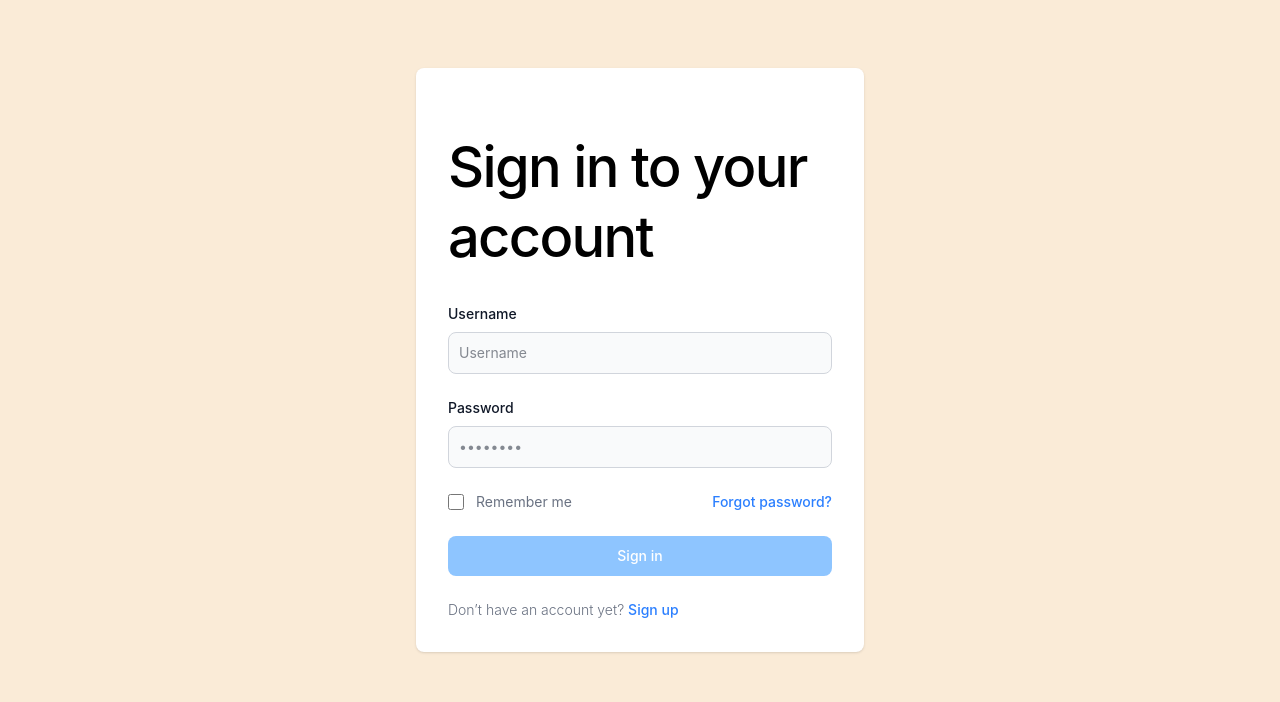
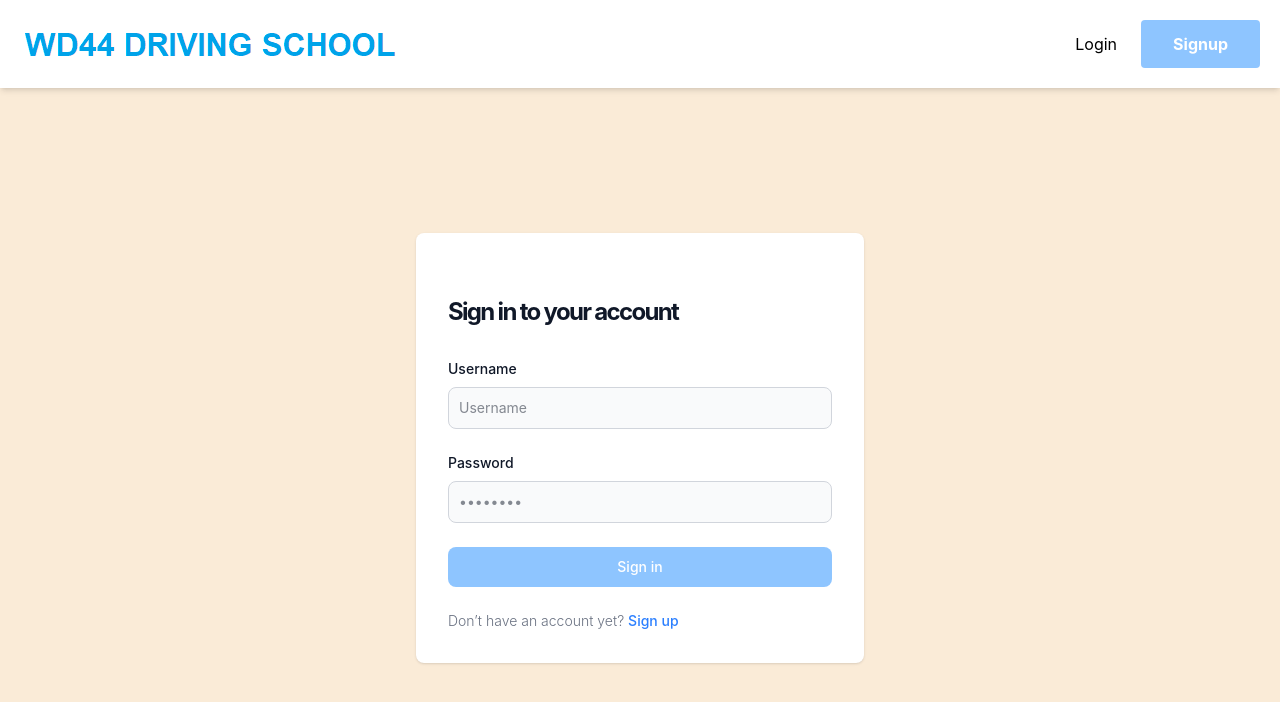
Before and after one commit to IT25103495/DrivingSchoolSystem, a React (Vite) app in the folder frontend/: page /login in a window 1280 px wide. Shown: the top 702 px of the page. Built offline with nearby package versions, Linux system fonts and the light colour scheme.

Commit message:
added navbar and home page

```diff
--- a/frontend/package.json
+++ b/frontend/package.json
@@ -17,6 +17,7 @@
     "react-datepicker": "^9.1.0",
     "react-dom": "^19.2.5",
     "react-hook-form": "^7.75.0",
+    "react-icons": "^5.6.0",
     "react-router-dom": "^7.15.0",
     "react-toastify": "^11.1.0",
     "tailwindcss": "^4.3.0",
--- /dev/null
+++ b/frontend/src/Components/Navbar/Navbar.tsx
@@ -0,0 +1,46 @@
+import React from "react";
+import logo from "./Mylogo.png";
+import { Link } from "react-router-dom";
+import { useAuth } from "../../Context/useAuth";
+
+interface Props {}
+
+const Navbar = (props: Props) => {
+  const {isLoggedIn, user, logout } = useAuth();
+
+  return (
+    <nav className="relative container mx-auto p-5 shadow-md w-full bg-white">
+      <div className="flex items-center justify-between">
+        <div className="flex items-center space-x-20">
+          <Link to="/home">
+            <img src={logo} alt="" />
+          </Link>
+        </div>
+        {isLoggedIn() ?  (
+          <div className="hidden lg:flex items-center space-x-6 text-back">
+          <div className="text-sky-500">Logged in as: {user?.username}</div>
+          <a
+            onClick={logout}
+            className="px-8 py-3 font-bold rounded text-white bg-blue-300 hover:opacity-70"
+          >
+            Logout
+          </a>
+        </div>
+        ) : (
+          <div className="hidden lg:flex items-center space-x-6 text-back">
+          <Link to="/login" className="hover:text-darkBlue">Login</Link>
+          <Link
+            to="/register"
+            className="px-8 py-3 font-bold rounded text-white bg-blue-300 hover:opacity-70"
+          >
+            Signup
+          </Link>
+        </div>
+        )}
+
+      </div>
+    </nav>
+  );
+};
+
+export default Navbar;
--- a/frontend/src/Pages/AdminPage.tsx
+++ b/frontend/src/Pages/AdminPage.tsx
@@ -7,12 +7,15 @@ import * as API from '../Services/APIService';
 import StudentList from '../Components/CardLists/StudentList';
 import LessonList from '../Components/CardLists/LessonList';
 import axios from "axios"
+import { useAuth } from "../Context/useAuth";
+import Navbar from '../Components/Navbar/Navbar'
 
 const TestPage = () => {
     const [studentValues, setStudentValues] = useState<StudentGet[]>([]);
     const [instructorValues, setInstructorValues] = useState<InstructorGet[]>([]);
     const [lessonValues, setLessonValues] = useState<LessonGet[]>([]);
-    const [Loading, setLoading] = useState<Boolean>();
+    const [Loading, setLoading] = useState<Boolean>()
+    const {isLoggedIn, user, logout } = useAuth();
 
     useEffect(() => {
         setLoading(true)
@@ -110,6 +113,8 @@ const TestPage = () => {
 
     return (
         <div>
+            <Navbar/>
+            <div>
             {!Loading ? (
                 <div>
                     <StudentList Students={studentValues} onDelete={onStudentDelete}/>
@@ -122,6 +127,7 @@ const TestPage = () => {
                 </div>
             )
             }
+            </div>
         </div>
     )
 }
--- /dev/null
+++ b/frontend/src/Pages/HomePage.tsx
@@ -0,0 +1,33 @@
+import Navbar from '../Components/Navbar/Navbar'
+import { Link } from 'react-router-dom';
+import { LuClipboardPen } from "react-icons/lu";
+import { CiLogin } from "react-icons/ci";
+
+const HomePage = () => {
+    return (
+        <div className="w-screen justify-center flex flex-col items-center space-y-6">
+            <Navbar/>
+            <h1 className="p-4 pt-2 shadow-lg bg-white rounded-lg w-fit flex justify-center text-blue-400 font-extrabold text-shadow-sm text-6xl">DRIVING SCHOOL SYSTEM</h1>
+            <div className="w-full flex flex-col bg-white shadow-lg h-175 mt-8 items-center justify-start">
+                <div className="flex flex-col items-start start text-back space-y-7 w-50 mt-8">
+                    <Link
+                        to="/register"
+                        className="w-full py-3 font-bold text-xl rounded shadow-lg text-white bg-blue-300 hover:opacity-70 flex justify-center items-center"
+                    >
+                        <LuClipboardPen className="size-10 mr-2 -ml-2"/>
+                        Sign up
+                    </Link>
+                    <Link
+                        to="/login"
+                        className="w-full py-3 font-bold text-xl rounded shadow-lg text-white bg-blue-300 hover:opacity-70 flex justify-center items-center"
+                    >
+                        <CiLogin className="size-10 mr-2 -ml-2"/>
+                        Log in
+                    </Link>
+                </div>
+            </div>
+        </div>
+    )
+}
+
+export default HomePage
--- a/frontend/src/Pages/LoginPage.tsx
+++ b/frontend/src/Pages/LoginPage.tsx
@@ -4,6 +4,7 @@ import { yupResolver } from "@hookform/resolvers/yup"
 import { useAuth } from '../Context/useAuth';
 import { useForm } from 'react-hook-form';
 import { Link } from 'react-router-dom';
+import Navbar from '../Components/Navbar/Navbar'
 
 type Props = {}
 
@@ -18,7 +19,7 @@ const validation = Yup.object().shape({
 })
 
 const LoginPage = (props: Props) => {
-    const {loginUser} = useAuth();
+    const { loginUser } = useAuth();
     const { register, handleSubmit , formState: {errors}} = useForm<LoginFormsInputs>({ resolver: yupResolver(validation)})
 
     const handleLogin = (form: LoginFormsInputs) => {
@@ -26,6 +27,8 @@ const LoginPage = (props: Props) => {
     }
 
     return (
+        <>
+            <Navbar/>
         <section className="">
             <div className="flex flex-col items-center justify-center px-6 py-8 mx-auto md:h-screen lg:py-0">
                 <div className="w-full bg-white rounded-lg shadow md:mb-20 sm:max-w-md xl:p-0">
@@ -66,31 +69,6 @@ const LoginPage = (props: Props) => {
                                 />
                                 {errors.password ? <p>{errors.password.message}</p> : ""}
                             </div>
-                            <div className="flex items-center justify-between">
-                                <div className="flex items-start">
-                                    <div className="flex items-center h-5">
-                                        <input
-                                            id="remember"
-                                            aria-describedby="remember"
-                                            type="checkbox"
-                                            className="hover:ring-2 w-4 h-4 border border-gray-300 rounded bg-gray-50 focus:ring-3 focus:ring-primary-300"
-                                        />
-                                    </div>
-                                    <div className="ml-3 text-sm">
-                                        <label
-                                            htmlFor="remember"
-                                            className="text-gray-500 select-none"
-                                        >
-                                            Remember me
-                                        </label>
-                                    </div>
-                                </div>
-                                <button
-                                    className="text-sm font-medium text-blue-500 hover:underline"
-                                >
-                                    Forgot password?
-                                </button>
-                            </div>
                             <button
                                 type="submit"
                                 className="w-full text-white text-l bg-blue-300 hover:opacity-70 focus:ring-primary-300 font-medium rounded-lg text-sm px-5 py-2.5 text-center"
@@ -111,6 +89,7 @@ const LoginPage = (props: Props) => {
                 </div>
             </div>
         </section>
+        </>
     )
 }
 
--- a/frontend/src/Pages/RegisterPage.tsx
+++ b/frontend/src/Pages/RegisterPage.tsx
@@ -6,6 +6,7 @@ import { useForm } from 'react-hook-form';
 import { Link } from 'react-router-dom';
 import DatePicker from "react-datepicker";
 import {makeStudent} from "../Helpers/ObjectMaker"
+import Navbar from '../Components/Navbar/Navbar'
 
 import "../Components/DatePicker/calander.css"
 
@@ -47,6 +48,8 @@ const RegisterPage = (props: Props) => {
     }, [dob]); // Dependency array
 
     return (
+        <>
+            <Navbar/>
             <section className="">
                 <div className="flex flex-col items-center justify-center px-6 py-8 mx-auto md:h-screen lg:py-0">
                     <div className="w-full bg-white rounded-lg shadow md:mb-20 md:mt-20 sm:max-w-md xl:p-0">
@@ -169,6 +172,7 @@ const RegisterPage = (props: Props) => {
                     </div>
                 </div>
             </section>
+        </>
     )
 }
 
--- /dev/null
+++ b/frontend/src/Routes/ProtectedRoute.tsx
@@ -0,0 +1,16 @@
+import React from 'react'
+import { Navigate, useLocation } from 'react-router-dom'
+import { useAuth } from '../Context/useAuth';
+
+type Props = {children: React.ReactNode}
+
+const ProtectedRoute = ({children}: Props) => {
+    const location = useLocation();
+    const { isLoggedIn } = useAuth();
+    return isLoggedIn() ? (
+        <>{children}</> ) : (
+        <Navigate to="/login" state={{from:location}} replace/>
+    )
+}
+
+export default ProtectedRoute
--- a/frontend/src/Routes/Routes.tsx
+++ b/frontend/src/Routes/Routes.tsx
@@ -1,14 +1,19 @@
 import { type RouteObject, redirect } from 'react-router-dom'
-import { UserProvider } from '../Context/useAuth'
+import ProtectedRoute from './ProtectedRoute'
 
 import Admin from '../Pages/AdminPage'
 import Login from '../Pages/LoginPage'
 import Register from '../Pages/RegisterPage'
+import Home from '../Pages/HomePage'
 
 const routes: RouteObject[] = [
     {
         path: '/',
-        loader: () => redirect("/login")
+        loader: () => redirect("/home")
+    },
+    {
+        path: '/home',
+        element: <Home/>
     },
     {
         path: '/login',
@@ -20,7 +25,7 @@ const routes: RouteObject[] = [
     },
     {
         path: '/admin',
-        element: <Admin/>
+        element: <ProtectedRoute><Admin/></ProtectedRoute>
     }
 ]
 
--- a/frontend/src/index.css
+++ b/frontend/src/index.css
@@ -1,37 +1,35 @@
 @import "tailwindcss";
 
 :root {
-
+    width: 100vw;
+    margin: 0;
+    padding: 0;
 }
 
 body {
     margin: 0;
+    padding: 0;
     background-color: antiquewhite;
+    width: 100vw
 }
 
 h1,
 h2 {
     font-family: var(--heading);
-    font-weight: 500;
-    color: var(--text-h);
 }
 
 h1 {
-    font-size: 56px;
     letter-spacing: -1.68px;
     margin: 32px 0;
     @media (max-width: 1024px) {
-        font-size: 36px;
         margin: 20px 0;
     }
 }
 h2 {
-    font-size: 24px;
     line-height: 118%;
     letter-spacing: -0.24px;
     margin: 0 0 8px;
     @media (max-width: 1024px) {
-        font-size: 20px;
     }
 }
 p {
```
Also changed, not shown: frontend/src/Components/Navbar/Mylogo.png (added), 1 other file (tests, documents, lock files or other folders). Lines whose indentation alone changed are shown as unchanged.
